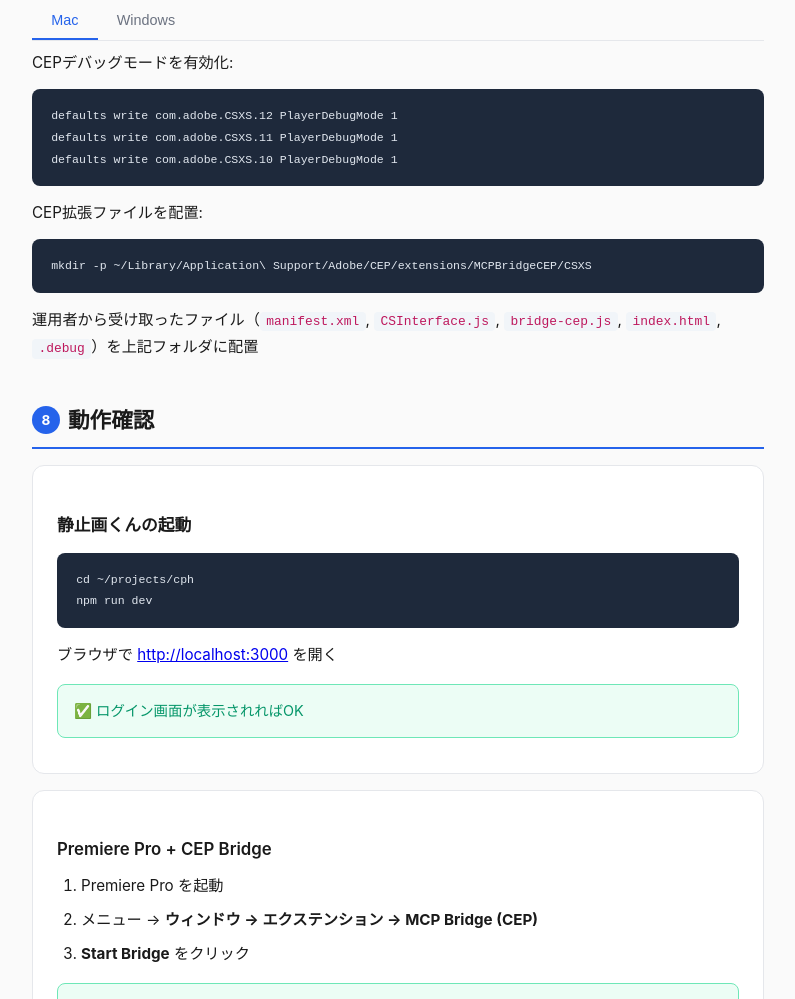
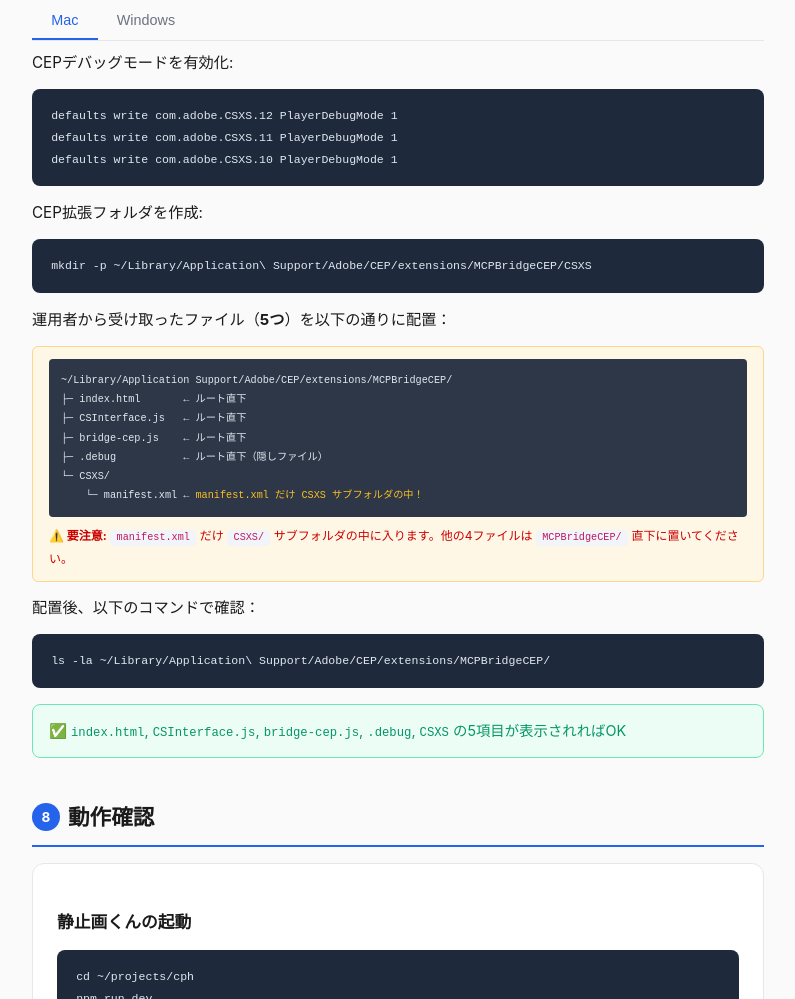
Before and after one commit to iwskmik/cph-setup-guide, a plain HTML site: page index.html in a window 1280 px wide. Shown: the part 4823-5822 px from the top of the page, without its empty margins (242-1037 px from the left). Drawn offline with Linux system fonts and the light colour scheme.

Commit message:
Clarify CEP extension file placement structure
Previous instruction 'place the 5 files in the above folder' was ambiguous -
users placed all files into CSXS/ subfolder causing ERR_FILE_NOT_FOUND
when Premiere Pro tried to load index.html.

Add:
- Visual folder tree showing exact placement
- Warning that manifest.xml goes in CSXS/ subfolder, others in root
- Verification ls command for Mac
- Same for Windows

Based on aseclerk feedback encountering ERR_FILE_NOT_FOUND error.

```diff
--- a/index.html
+++ b/index.html
@@ -421,9 +421,22 @@
             <pre><code>defaults write com.adobe.CSXS.12 PlayerDebugMode 1
 defaults write com.adobe.CSXS.11 PlayerDebugMode 1
 defaults write com.adobe.CSXS.10 PlayerDebugMode 1</code></pre>
-            <p>CEP拡張ファイルを配置:</p>
+            <p>CEP拡張フォルダを作成:</p>
             <pre><code>mkdir -p ~/Library/Application\ Support/Adobe/CEP/extensions/MCPBridgeCEP/CSXS</code></pre>
-            <p>運用者から受け取ったファイル（<code>manifest.xml</code>, <code>CSInterface.js</code>, <code>bridge-cep.js</code>, <code>index.html</code>, <code>.debug</code>）を上記フォルダに配置</p>
+            <p>運用者から受け取ったファイル（<strong>5つ</strong>）を以下の通りに配置：</p>
+            <div class="note" style="background:#fff7e6;border:1px solid #ffd591;padding:12px 16px;border-radius:6px;margin:12px 0;">
+                <pre style="margin:0;background:#2d3748;color:#e2e8f0;padding:12px;border-radius:4px;font-size:12px;overflow-x:auto;"><code>~/Library/Application Support/Adobe/CEP/extensions/MCPBridgeCEP/
+├─ index.html       ← ルート直下
+├─ CSInterface.js   ← ルート直下
+├─ bridge-cep.js    ← ルート直下
+├─ .debug           ← ルート直下（隠しファイル）
+└─ CSXS/
+    └─ manifest.xml ← <span style="color:#fbbf24;">manifest.xml だけ CSXS サブフォルダの中！</span></code></pre>
+                <p style="margin:8px 0 0 0;font-size:12px;color:#c00;"><strong>⚠️ 要注意:</strong> <code>manifest.xml</code> だけ <code>CSXS/</code> サブフォルダの中に入ります。他の4ファイルは <code>MCPBridgeCEP/</code> 直下に置いてください。</p>
+            </div>
+            <p>配置後、以下のコマンドで確認：</p>
+            <pre><code>ls -la ~/Library/Application\ Support/Adobe/CEP/extensions/MCPBridgeCEP/</code></pre>
+            <div class="success"><code>index.html</code>, <code>CSInterface.js</code>, <code>bridge-cep.js</code>, <code>.debug</code>, <code>CSXS</code> の5項目が表示されればOK</div>
         </div>
         <div id="win7" class="tab-content">
             <p>CEPデバッグモードを有効化:</p>
@@ -431,8 +444,18 @@
                 <li><code>Win+R</code> → <code>regedit</code> → Enter</li>
                 <li><code>HKEY_CURRENT_USER\Software\Adobe\CSXS.12</code> に<br><code>PlayerDebugMode</code> = <code>1</code> (文字列) を追加</li>
             </ol>
-            <p>CEP拡張ファイルを配置:</p>
+            <p>CEP拡張フォルダを作成し、運用者から受け取った5ファイルを配置：</p>
             <pre><code>C:\Users\ユーザー名\AppData\Roaming\Adobe\CEP\extensions\MCPBridgeCEP\</code></pre>
+            <div class="note" style="background:#fff7e6;border:1px solid #ffd591;padding:12px 16px;border-radius:6px;margin:12px 0;">
+                <pre style="margin:0;background:#2d3748;color:#e2e8f0;padding:12px;border-radius:4px;font-size:12px;overflow-x:auto;"><code>MCPBridgeCEP\
+├─ index.html       ← ルート直下
+├─ CSInterface.js   ← ルート直下
+├─ bridge-cep.js    ← ルート直下
+├─ .debug           ← ルート直下（隠しファイル）
+└─ CSXS\
+    └─ manifest.xml ← <span style="color:#fbbf24;">manifest.xml だけ CSXS サブフォルダの中！</span></code></pre>
+                <p style="margin:8px 0 0 0;font-size:12px;color:#c00;"><strong>⚠️ 要注意:</strong> <code>manifest.xml</code> だけ <code>CSXS\</code> サブフォルダの中に入ります。</p>
+            </div>
         </div>
 
         <!-- Step 8 -->
```
